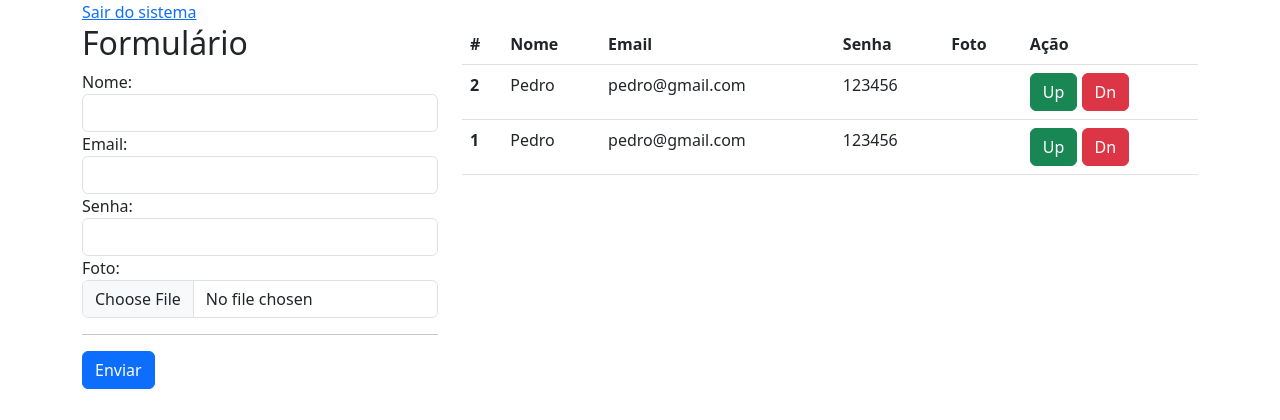
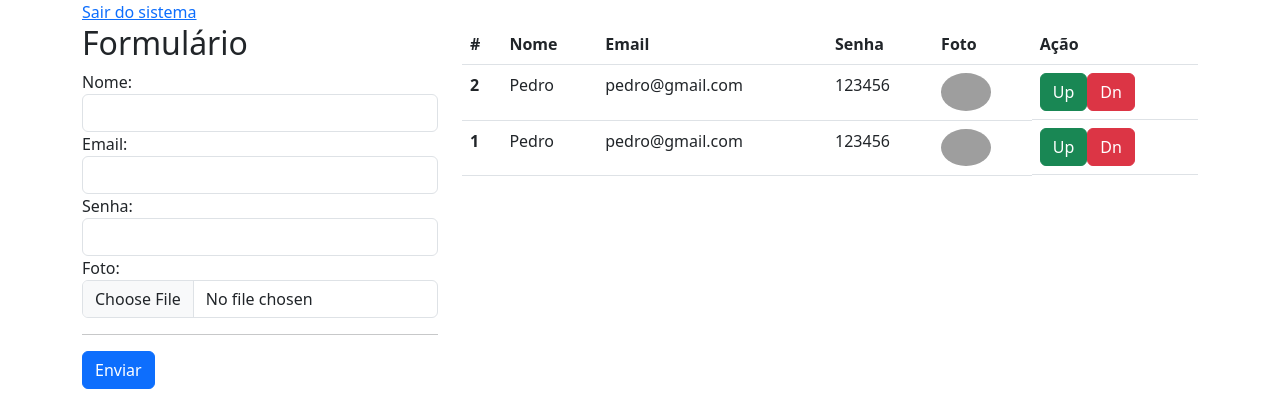
Before and after one commit to ppedrolucas/CRUD-with-PHP, a PHP site: page /home.php in a window 1280 px wide. Shown: the top 420 px of the page. Run offline with PHP 8.4, Linux system fonts and the light colour scheme; a user stored in the database is signed in; data comes from the database, SQL or seed files in the repository; grey boxes are pictures that could not be loaded.

Commit message:
update home com foto de usuário

```diff
--- a/home.php
+++ b/home.php
@@ -133,8 +133,8 @@ include_once('sair.php')
                             <td><?php echo $show-> nameUser;?></td>
                             <td><?php echo $show-> emailUser;?></td>
                             <td><?php echo $show-> passUser;?></td>
-                            <td><?php echo $show-> fotoUser; ?></td>
-                            <td>
+                            <td><img class="" src="img/salvos/<?php echo $show-> fotoUser; ?>" alt="" style="height: 100%; width: 50px; border-radius: 50%"></td>
+                            <td class="d-flex">
                                 <a href="update.php?id=<?php echo $show->idUser;?>" class="btn btn-success">Up</a>
                                 <a href="del.php?idDel=<?php echo $show->idUser;?>" class="btn btn-danger" title="Remover">Dn</a>
                             </td>
```
Also changed, not shown: img/salvos/67ad64eaed96b.png (added), img/salvos/67ad651258ca6.png (added), img/salvos/67ad656cb724b.png (added).
